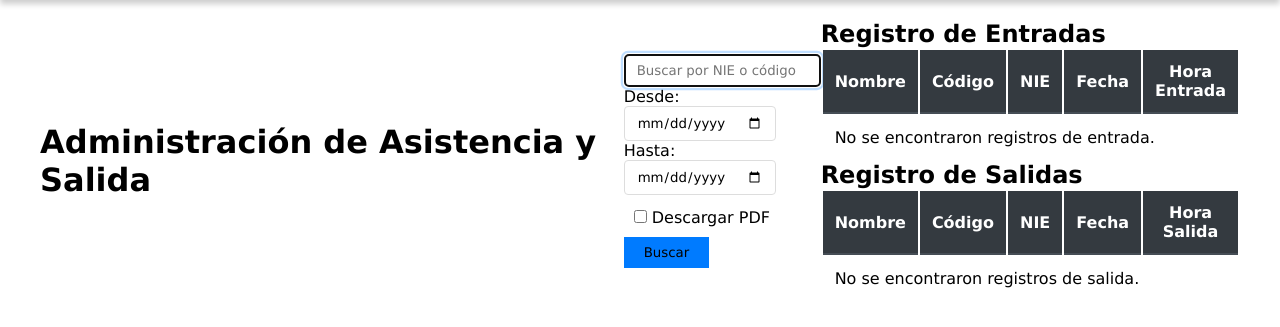
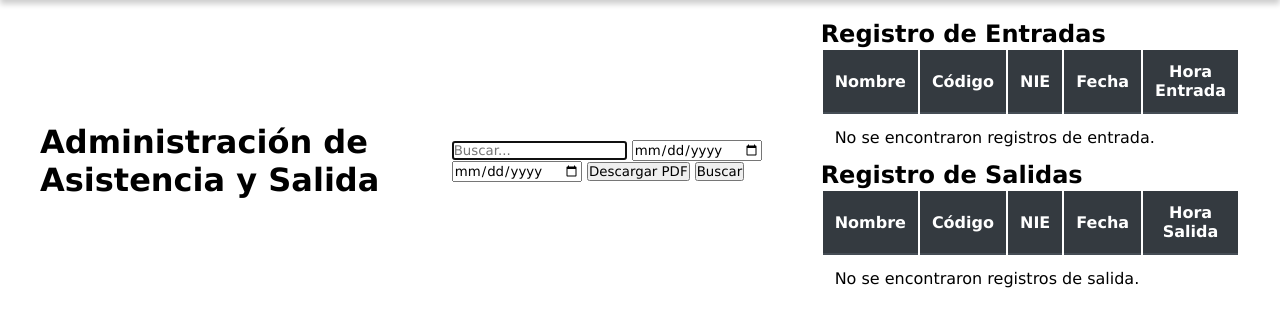
Before and after one commit to Ezxquiel/SDA, a Flask app: page /administracion in a window 1280 px wide. Shown: the part 112-439 px from the top of the page. Run offline with Flask 3, Linux system fonts and the light colour scheme; data that the repository does not hold is empty.

Commit message:
PDF
Mejora en el estilo del pdf
descargar pdf y txt por si da error :angel: :100: :ant:

Co-Authored-By: Ezequiel2314 <146790254+Ezequiel06-k@users.noreply.github.com>

```diff
--- a/Main.py
+++ b/Main.py
@@ -1,11 +1,16 @@
 from multiprocessing.dummy import connection
-from flask import Flask, request, flash, redirect, url_for, render_template
+from flask import Flask, request, flash, redirect, url_for, render_template, make_response
 from router import routers as rt
 import pymysql
 from pymysql.cursors import DictCursor
-import os
+from fpdf import FPDF
 from functools import wraps
 from datetime import datetime
+import calendar
+from io import BytesIO
+import os
+
+
 
 app = Flask(__name__)
 app.secret_key = os.urandom(24) #llave random para que funcione ALV
@@ -208,7 +213,7 @@ def salida_router(cursor):
                 cursor.execute(
 
                             #*Se la INSERTA >~<*
-                    "INSERT INTO salida (nie, fecha, hora) VALUES (%s, %s, %s)",
+                    "INSERT INTO salida (nie, fecha, hora) VALUES (%s, %s, %s, %s)",
                     (nie_estudiante, fecha_actual, hora_actual)
                 )
                 connection.commit()
@@ -261,6 +266,7 @@ def administracion():
                         e.nombre,
                         e.codigo,
                         e.nie,
+                        ent.id_entrada,
                         ent.fecha,
                         ent.hora
                     FROM entrada ent
@@ -278,6 +284,7 @@ def administracion():
                         e.nombre,
                         e.codigo,
                         e.nie,
+                        sal.id_salida,
                         sal.fecha,
                         sal.hora
                     FROM salida sal
@@ -299,14 +306,177 @@ def administracion():
             conn.close()
 
         if descargar_pdf:
-            return generar_pdf(asistencias_hoy)
+            return generar_pdf(asistencias_hoy, salidas_hoy)
 
     return render_template('administracion.html',
                          asistencias_hoy=asistencias_hoy,
-                         salidas_hoy=salidas_hoy,
-                         busqueda=busqueda,
-                         fecha_inicio=fecha_inicio,
-                         fecha_fin=fecha_fin)
+                         salidas_hoy=salidas_hoy)
+
+
+
+def generar_pdf(entrada, salidas, mes=None, año=None):
+    print("Generando PDF con asistencias:", entrada)
+    print("Generando PDF con salidas:", salidas)
+
+    # Si no se especifica mes o año, usar la fecha del primer registro
+    if mes is None or año is None and entrada:
+        primera_fecha = datetime.strptime(str(entrada[0]['fecha']), '%Y-%m-%d')
+        mes = mes or primera_fecha.month
+        año = año or primera_fecha.year
+    else:
+        # Si no hay registros, usar fecha actual
+        ahora = datetime.now()
+        mes = mes or ahora.month
+        año = año or ahora.year
+
+    pdf = FPDF()
+    pdf.add_page()
+
+    # Agregar marca de agua
+    pdf.set_font('Arial', 'B', 50)
+    pdf.set_text_color(200, 200, 200)  # Gris claro
+    pdf.rotate(45, 105, 140)
+    pdf.text(75, 140, 'ASISTENCIAS')
+    pdf.rotate(0)
+    pdf.set_text_color(0, 0, 0)  # Volver a negro
+
+        # Agregar el logo
+    logo_path = 'static/img/logoInaSinFondo.png'  # Ruta de tu imagen
+    pdf.image(logo_path, x=10, y=10, w=40, h=40)  # Ajusta la posición y tamaño
+
+    # Título del documento
+    pdf.set_font('Arial', 'B', 16)
+    pdf.cell(0, 70, 'Reporte de Asistencia'.encode('latin-1').decode('latin-1'), 0, 1, 'C')
+
+    # Agregar calendario de asistencias
+    pdf.ln(10)
+    pdf.set_font('Arial', 'B', 12)
+    pdf.cell(200, 10, 'Calendario de Asistencias'.encode('latin-1').decode('latin-1'), ln=True, align='C')
+
+    # Crear un diccionario de fechas asistidas
+    fechas_asistidas = {str(entrada['fecha']): True for entrada in entrada}
+
+    # Configurar calendario para comenzar en domingo
+    calendar.setfirstweekday(calendar.SUNDAY)
+
+    # Crear el calendario
+    mes_cal = calendar.monthcalendar(año, mes)
+
+    # Encabezado del mes con diseño mejorado
+    pdf.set_fill_color(51, 122, 183)  # Azul corporativo
+    pdf.set_text_color(255, 255, 255)  # Texto blanco
+    # Usar el nombre del mes en español
+    nombres_meses = {
+        1: 'Enero', 2: 'Febrero', 3: 'Marzo', 4: 'Abril',
+        5: 'Mayo', 6: 'Junio', 7: 'Julio', 8: 'Agosto',
+        9: 'Septiembre', 10: 'Octubre', 11: 'Noviembre', 12: 'Diciembre'
+    }
+    nombre_mes = nombres_meses[mes].encode('latin-1').decode('latin-1')
+    pdf.cell(0, 10, f"{nombre_mes} {año}", 1, 1, 'C', True)
+
+    # Días de la semana con diseño mejorado
+    pdf.set_font('Arial', 'B', 10)
+    dias = ['Dom', 'Lun', 'Mar', 'Mié'.encode('latin-1').decode('latin-1'),
+            'Jue', 'Vie', 'Sáb'.encode('latin-1').decode('latin-1')]
+    pdf.set_fill_color(240, 240, 240)  # Gris claro para encabezados
+    pdf.set_text_color(0, 0, 0)  # Texto negro
+    for dia in dias:
+        pdf.cell(27, 10, dia, 1, 0, 'C', True)
+    pdf.ln()
+
+    # Contadores de días asistidos y no asistidos
+    total_asistidos = 0
+    total_no_asistidos = 0
+    dias_habiles = 0  # Contador para días hábiles (no domingos)
+
+    # Imprimir el calendario con diseño mejorado
+    pdf.set_font('Arial', '', 10)
+    for semana in mes_cal:
+        for i, dia in enumerate(semana):
+            if dia == 0:
+                pdf.set_fill_color(245, 245, 245)  # Gris muy claro para celdas vacías
+                pdf.cell(27, 10, '', 1, 0, 'C', True)
+            else:
+                dia_str = f"{año}-{mes:02d}-{dia:02d}"
+                if i != 0:  # Si no es domingo
+                    dias_habiles += 1  # Incrementar contador de días hábiles
+                    if dia_str in fechas_asistidas:
+                        pdf.set_fill_color(223, 240, 216)  # Verde claro para asistencias
+                        pdf.set_text_color(0, 128, 0)
+                        total_asistidos += 1
+                    else:
+                        pdf.set_fill_color(242, 222, 222)  # Rojo claro para no asistencias
+                        pdf.set_text_color(169, 68, 66)
+                        total_no_asistidos += 1
+                else:  # Si es domingo
+                    pdf.set_fill_color(220, 220, 220)  # Gris para domingos
+                    pdf.set_text_color(128, 128, 128)
+
+                pdf.cell(27, 10, str(dia), 1, 0, 'C', True)
+                pdf.set_text_color(0, 0, 0)
+        pdf.ln()
+
+    # Agregar totales con diseño mejorado
+    pdf.ln(10)
+    pdf.set_font('Arial', 'B', 10)
+    pdf.set_fill_color(240, 240, 240)
+    pdf.cell(63, 10, f'Días Hábiles: {dias_habiles}'.encode('latin-1').decode('latin-1'), 1, 0, 'C', True)
+    pdf.cell(63, 10, f'Días Asistidos: {total_asistidos}'.encode('latin-1').decode('latin-1'), 1, 0, 'C', True)
+    pdf.cell(64, 10, f'Días No Asistidos: {total_no_asistidos}'.encode('latin-1').decode('latin-1'), 1, 1, 'C', True)
+
+    # Tablas de asistencias y salidas con diseño mejorado
+    def crear_tabla(titulo, datos, es_entrada=True):
+        pdf.ln(10)
+        # Título de la sección
+        pdf.set_font('Arial', 'B', 12)
+        pdf.set_fill_color(51, 122, 183)
+        pdf.set_text_color(255, 255, 255)
+        pdf.cell(190, 10, titulo.encode('latin-1').decode('latin-1'), 1, 1, 'C', True)
+
+        # Encabezados
+        pdf.set_font('Arial', 'B', 8)
+        pdf.set_fill_color(240, 240, 240)
+        pdf.set_text_color(0, 0, 0)
+        headers = [
+            ('ID', 20),
+            ('NIE Estudiante', 30),
+            ('Nombre', 50),
+            ('Fecha', 45),
+            ('Hora', 45)
+        ]
+
+        for header, width in headers:
+            pdf.cell(width, 10, header.encode('latin-1').decode('latin-1'), 1, 0, 'C', True)
+        pdf.ln()
+
+        # Datos
+        pdf.set_font('Arial', '', 8)
+        for i, dato in enumerate(datos):
+            # Alternar colores de fondo para mejor legibilidad
+            pdf.set_fill_color(255, 255, 255) if i % 2 == 0 else pdf.set_fill_color(245, 245, 245)
+
+            id_key = 'id_entrada' if es_entrada else 'id_salida'
+            pdf.cell(20, 10, str(dato[id_key]), 1, 0, 'C', True)
+            pdf.cell(30, 10, str(dato['nie']), 1, 0, 'C', True)
+            nombre_codificado = dato['nombre'].encode('latin-1').decode('latin-1')
+            pdf.cell(50, 10, nombre_codificado, 1, 0, 'L', True)
+            pdf.cell(45, 10, str(dato['fecha']), 1, 0, 'C', True)
+            pdf.cell(45, 10, str(dato['hora']), 1, 1, 'C', True)
+
+    crear_tabla('Registro de Entradas', entrada, True)
+    crear_tabla('Registro de Salidas', salidas, False)
+
+    # Agregar pie de página
+    pdf.set_y(-30)
+    pdf.set_font('Arial', 'I', 8)
+    pdf.cell(0, 10, f'Generado el {datetime.now().strftime("%d/%m/%Y %H:%M:%S")}'.encode('latin-1').decode('latin-1'), 0, 0, 'C')
+
+    response = make_response(pdf.output(dest='S').encode('latin-1'))
+    response.headers['Content-Type'] = 'application/pdf'
+    response.headers['Content-Disposition'] = 'attachment; filename=Reporte_Asistencia_Salida.pdf'
+
+    return response
+
 
 if __name__ == '__main__':
     app.run(debug=True)
--- a/templates/administracion.html
+++ b/templates/administracion.html
@@ -123,36 +123,17 @@
     }
  </style>
 
-<div class="container">
+ <div class="container">
     <h1 class="mt-5">Administración de Asistencia y Salida</h1>
 
-    <form method="POST" class="mb-4">
-        <div class="row g-3 align-items-center">
-            <div class="col-auto">
-                <input type="text" name="busqueda" class="form-control"
-                       placeholder="Buscar por NIE o código" value="{{ busqueda }}" autofocus>
-            </div>
-            <div class="col-auto">
-                <label for="fecha_inicio" class="form-label">Desde:</label>
-                <input type="date" name="fecha_inicio" id="fecha_inicio"
-                       class="form-control" value="{{ fecha_inicio }}">
-            </div>
-            <div class="col-auto">
-                <label for="fecha_fin" class="form-label">Hasta:</label>
-                <input type="date" name="fecha_fin" id="fecha_fin"
-                       class="form-control" value="{{ fecha_fin }}">
-            </div>
-            <div class="col-auto">
-                <div class="form-check">
-                    <input type="checkbox" name="descargar_pdf" class="form-check-input" id="descargar_pdf">
-                    <label class="form-check-label" for="descargar_pdf">Descargar PDF</label>
-                </div>
-            </div>
-            <div class="col-auto">
-                <button class="btn btn-primary" type="submit">Buscar</button>
-            </div>
-        </div>
+    <form method="POST" action="/administracion">
+        <input type="text" name="busqueda" placeholder="Buscar..." required autocomplete="off" autofocus>
+        <input type="date" name="fecha_inicio" placeholder="Fecha de inicio">
+        <input type="date" name="fecha_fin" placeholder="Fecha de fin">
+        <button type="submit" name="descargar_pdf" value="true">Descargar PDF</button>
+        <button type="submit">Buscar</button>
     </form>
+
 
     <div class="row mt-4">
         <!-- Tabla de Entradas -->
```
Also changed, not shown: madafacas.txt (added, +12 -0 lines).
